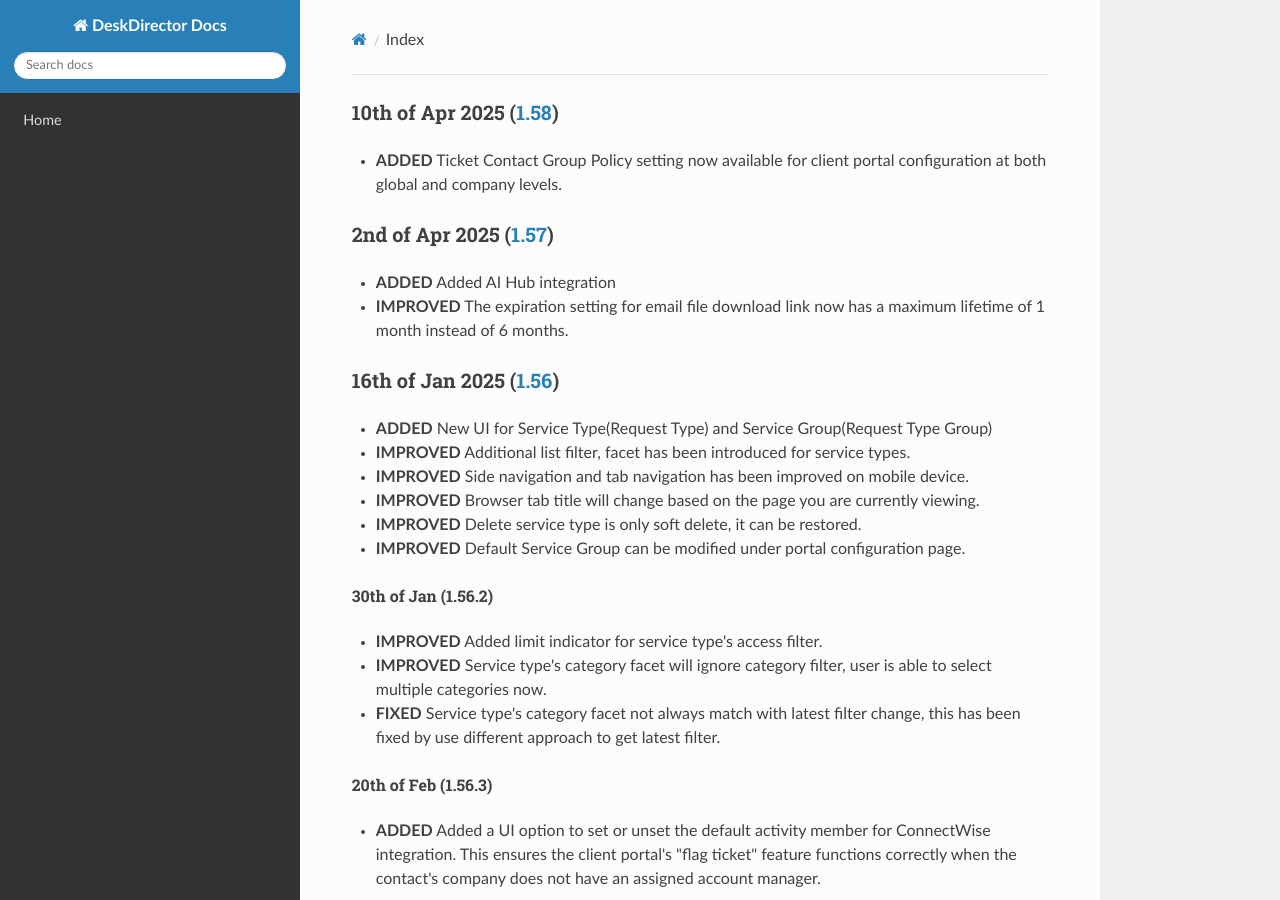
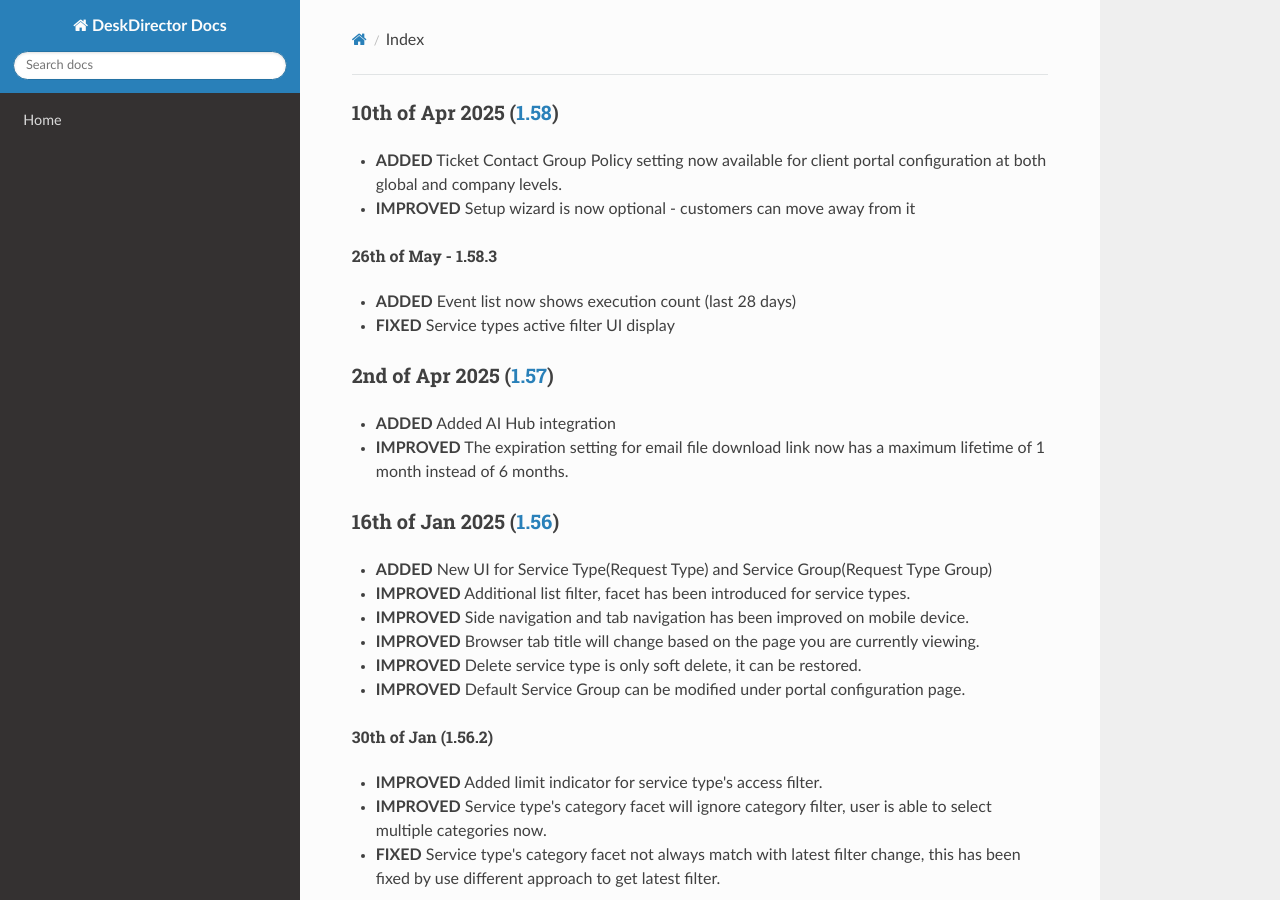
Before and after one commit to DeskDirector/docs, an MkDocs documentation site: the page built from docs/_release/admin/README.md, in a window 1280 px wide and 900 px high. Built offline with MkDocs 1.6.1, drawn with Linux system fonts in a browser that asks for light colours; nearby versions of some CDN libraries; old or Windows-style settings are respelled for this version of MkDocs.

Commit message:
Update PSA admin portal README.md

```diff
--- a/docs/_release/admin/README.md
+++ b/docs/_release/admin/README.md
@@ -1,5 +1,10 @@
 ### 10th of Apr 2025 ([1.58](v1.58.1))
 - **ADDED** Ticket Contact Group Policy setting now available for client portal configuration at both global and company levels.
+- **IMPROVED** Setup wizard is now optional - customers can move away from it
+
+###### 26th of May - 1.58.3
+- **ADDED** Event list now shows execution count (last 28 days)
+- **FIXED** Service types active filter UI display
 
 ### 2nd of Apr 2025 ([1.57](v1.57.1))
 - **ADDED** Added AI Hub integration
```
